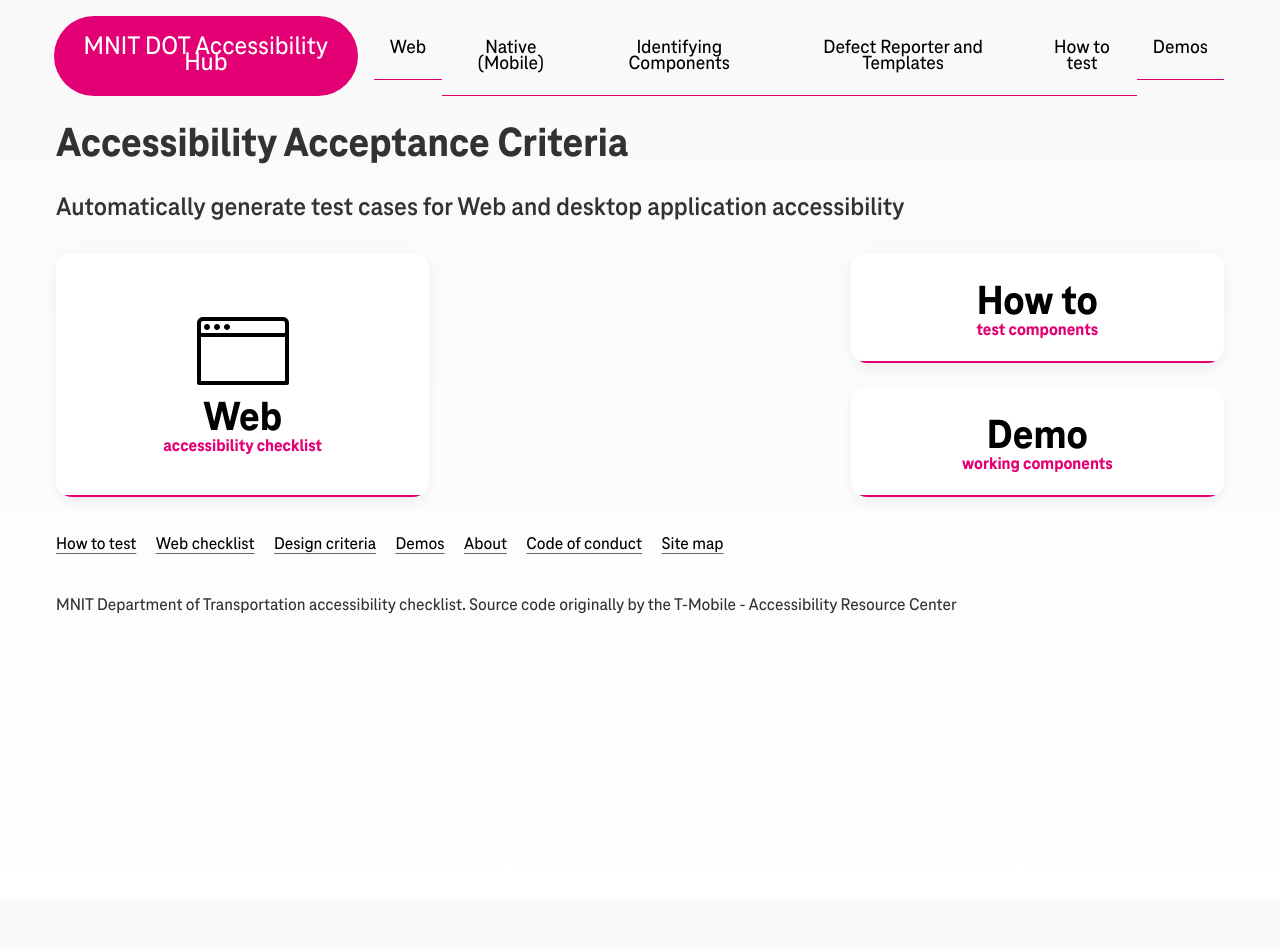
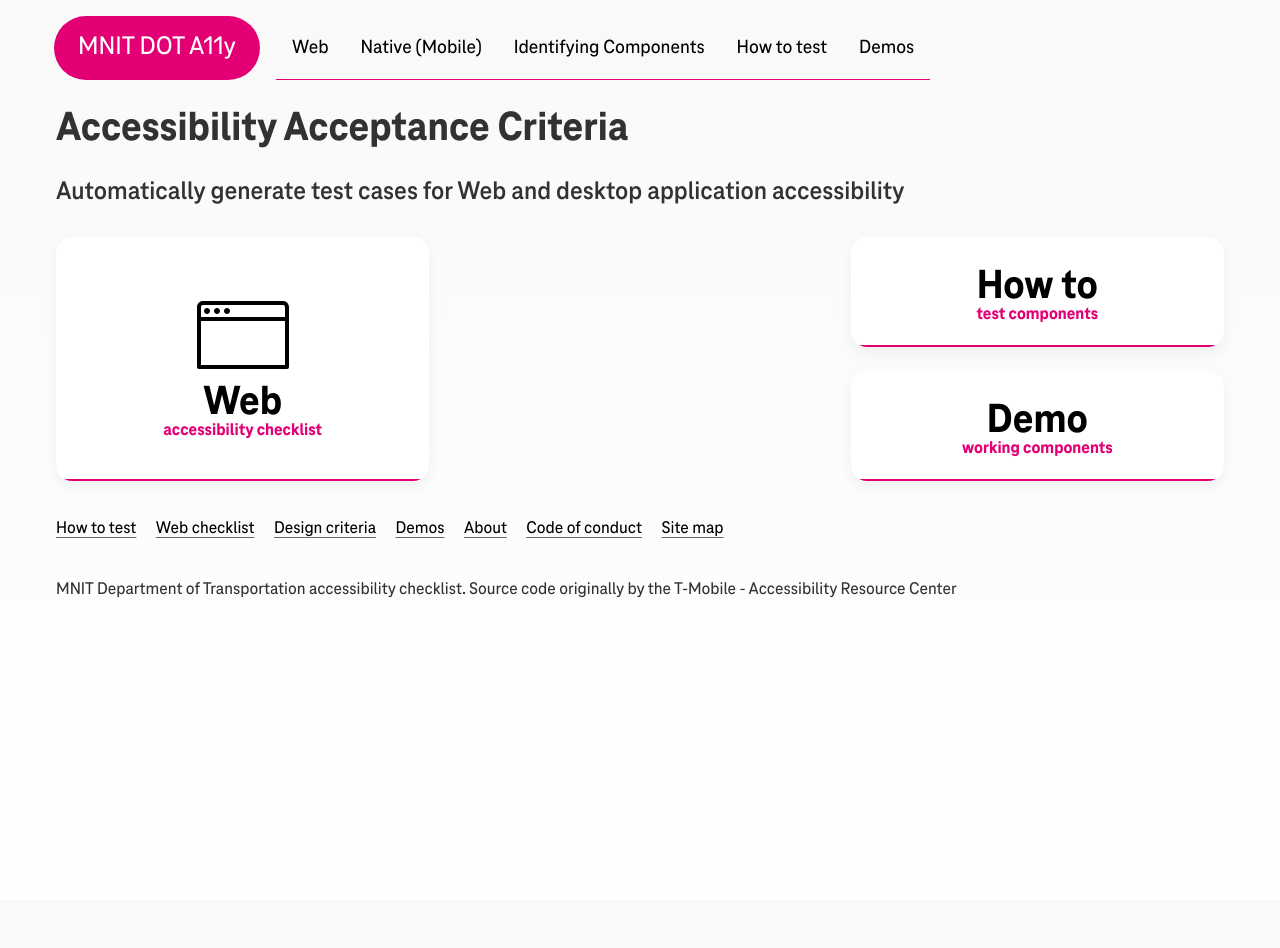
Before and after one commit to MNIT-DOT-a11y/mnit-dot-a11y.github.io, a Jekyll site: the page built from index.md, in a window 1280 px wide. Built offline with Jekyll 4.4.1, drawn with Linux system fonts in a browser that asks for light colours.

Commit message:
Remove Defect Reporter from navigation and update site title

```diff
--- a/_config.yml
+++ b/_config.yml
@@ -18,8 +18,8 @@
 # You can create any custom variable you would like, and they will be accessible
 # in the templates via {{ site.myvariable }}.
 
-title: MNIT DOT Accessibility Hub
-title-aria-label: MNIT (Department of Transportation) All
+title: MNIT DOT A11y
+title-aria-label: MNIT (Department of Transportation) Accessibility
 email:
 description: >- # this means to ignore newlines until "baseurl:"
   MNIT Department of Transportation accessibility checklist. Source code originally by the T-Mobile - Accessibility Resource Center
--- a/_includes/nav.html
+++ b/_includes/nav.html
@@ -25,13 +25,6 @@
         {% if page.url== "/identifying-components/" %} aria-current="page" {% endif %}
         {% if page.url contains "identifying-components/" %} class="current" {% endif %}
         href="{{ site.baseurl }}/identifying-components/">Identifying Components
-      </a>
-    </li>
-    <li class="web alpha">
-      <a
-        {% if page.url== "/defect-reporter.html" %} aria-current="page" {% endif %}
-        {% if page.url contains "defect-reporter" %} class="current" {% endif %}
-        href="{{ site.baseurl }}/defect-reporter.html">Defect Reporter and Templates
       </a>
     </li>
     <li class="native bravo">
```
